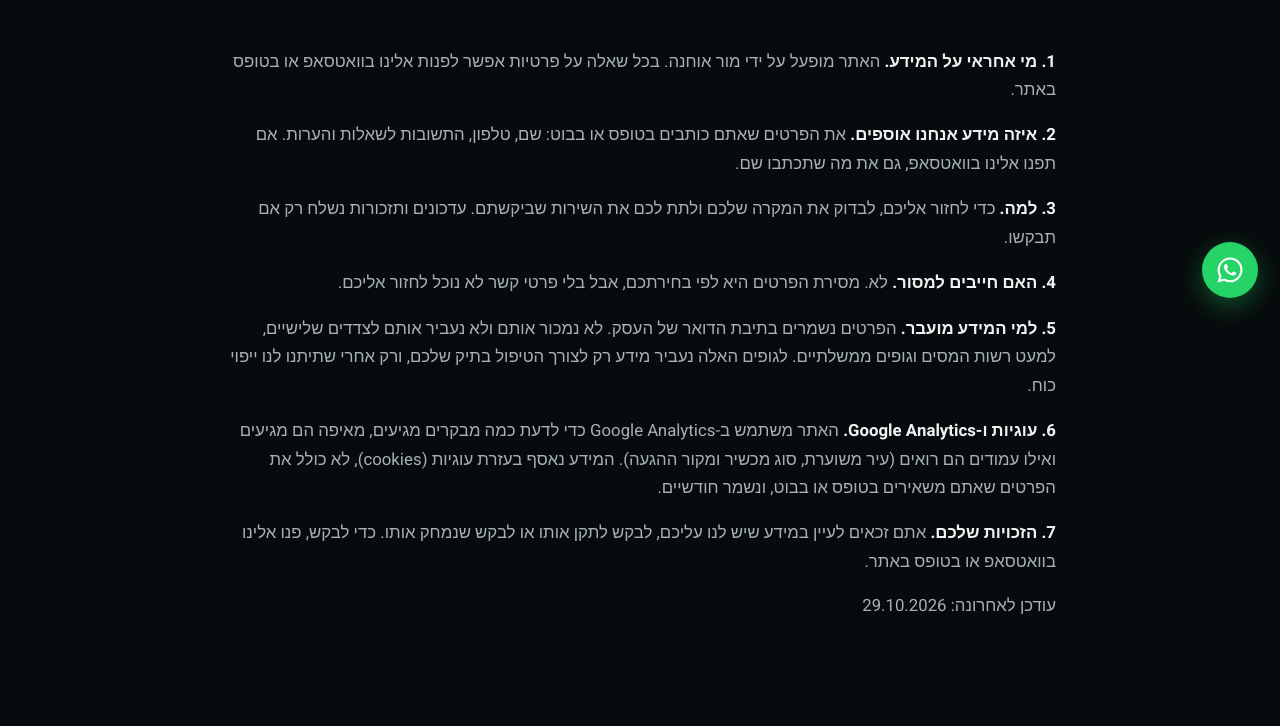
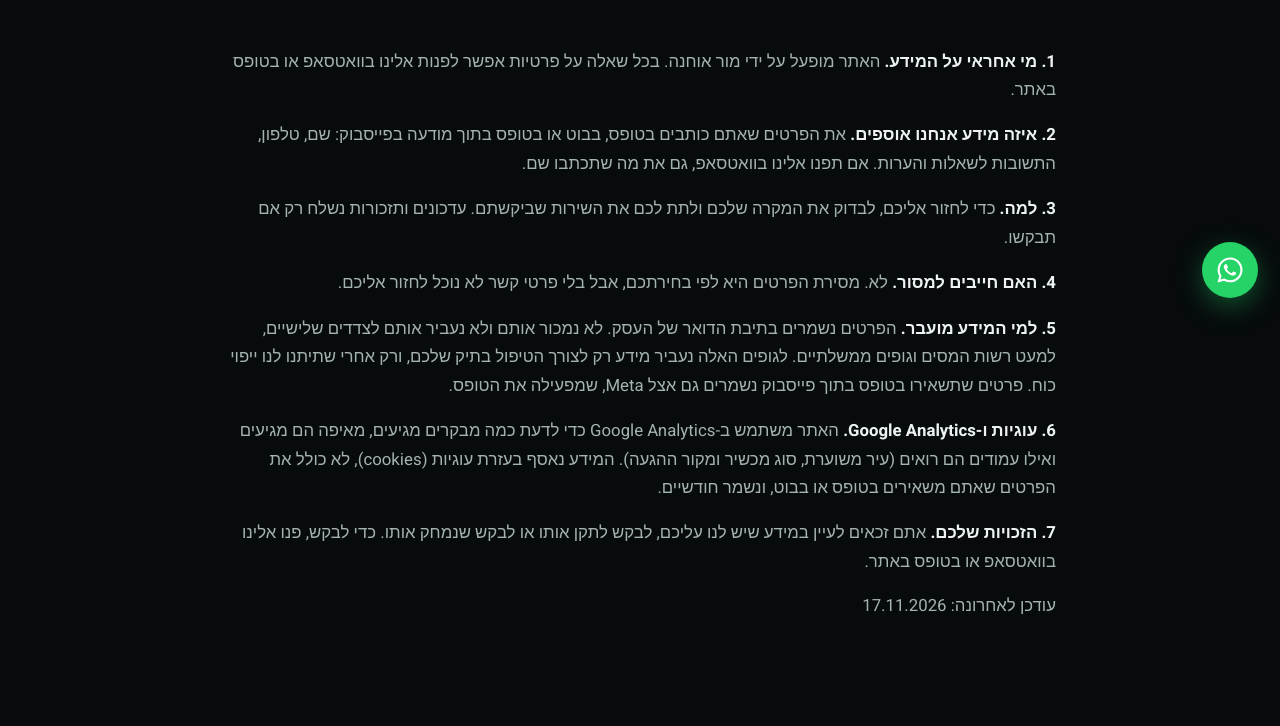
Before and after one commit to Mortreelee/mor-cpa-site, a plain HTML site: page pratiut/index.html in a window 1280 px wide. Shown: the part 480-1206 px from the top of the page. Drawn offline with Linux system fonts and the light colour scheme.

Commit message:
מדיניות פרטיות: טופס לידים בפייסבוק (סעיפים 2 ו-5)
Co-Authored-By: Claude Opus 5.5 <noreply@anthropic.com>

```diff
--- a/pratiut/index.html
+++ b/pratiut/index.html
@@ -98,13 +98,13 @@
 <section class="section">
   <div class="wrap narrow prose">
     <p><strong>1. מי אחראי על המידע.</strong> האתר מופעל על ידי מור אוחנה. בכל שאלה על פרטיות אפשר לפנות אלינו בוואטסאפ או בטופס באתר.</p>
-    <p><strong>2. איזה מידע אנחנו אוספים.</strong> את הפרטים שאתם כותבים בטופס או בבוט: שם, טלפון, התשובות לשאלות והערות. אם תפנו אלינו בוואטסאפ, גם את מה שתכתבו שם.</p>
+    <p><strong>2. איזה מידע אנחנו אוספים.</strong> את הפרטים שאתם כותבים בטופס, בבוט או בטופס בתוך מודעה בפייסבוק: שם, טלפון, התשובות לשאלות והערות. אם תפנו אלינו בוואטסאפ, גם את מה שתכתבו שם.</p>
     <p><strong>3. למה.</strong> כדי לחזור אליכם, לבדוק את המקרה שלכם ולתת לכם את השירות שביקשתם. עדכונים ותזכורות נשלח רק אם תבקשו.</p>
     <p><strong>4. האם חייבים למסור.</strong> לא. מסירת הפרטים היא לפי בחירתכם, אבל בלי פרטי קשר לא נוכל לחזור אליכם.</p>
-    <p><strong>5. למי המידע מועבר.</strong> הפרטים נשמרים בתיבת הדואר של העסק. לא נמכור אותם ולא נעביר אותם לצדדים שלישיים, למעט רשות המסים וגופים ממשלתיים. לגופים האלה נעביר מידע רק לצורך הטיפול בתיק שלכם, ורק אחרי שתיתנו לנו ייפוי כוח.</p>
+    <p><strong>5. למי המידע מועבר.</strong> הפרטים נשמרים בתיבת הדואר של העסק. לא נמכור אותם ולא נעביר אותם לצדדים שלישיים, למעט רשות המסים וגופים ממשלתיים. לגופים האלה נעביר מידע רק לצורך הטיפול בתיק שלכם, ורק אחרי שתיתנו לנו ייפוי כוח. פרטים שתשאירו בטופס בתוך פייסבוק נשמרים גם אצל Meta, שמפעילה את הטופס.</p>
     <p><strong>6. עוגיות ו-Google Analytics.</strong> האתר משתמש ב-Google Analytics כדי לדעת כמה מבקרים מגיעים, מאיפה הם מגיעים ואילו עמודים הם רואים (עיר משוערת, סוג מכשיר ומקור ההגעה). המידע נאסף בעזרת עוגיות (cookies), לא כולל את הפרטים שאתם משאירים בטופס או בבוט, ונשמר חודשיים.</p>
     <p><strong>7. הזכויות שלכם.</strong> אתם זכאים לעיין במידע שיש לנו עליכם, לבקש לתקן אותו או לבקש שנמחק אותו. כדי לבקש, פנו אלינו בוואטסאפ או בטופס באתר.</p>
-    <p class="small copy">עודכן לאחרונה: 29.10.2026</p>
+    <p class="small copy">עודכן לאחרונה: 17.11.2026</p>
   </div>
 </section>
 
```
